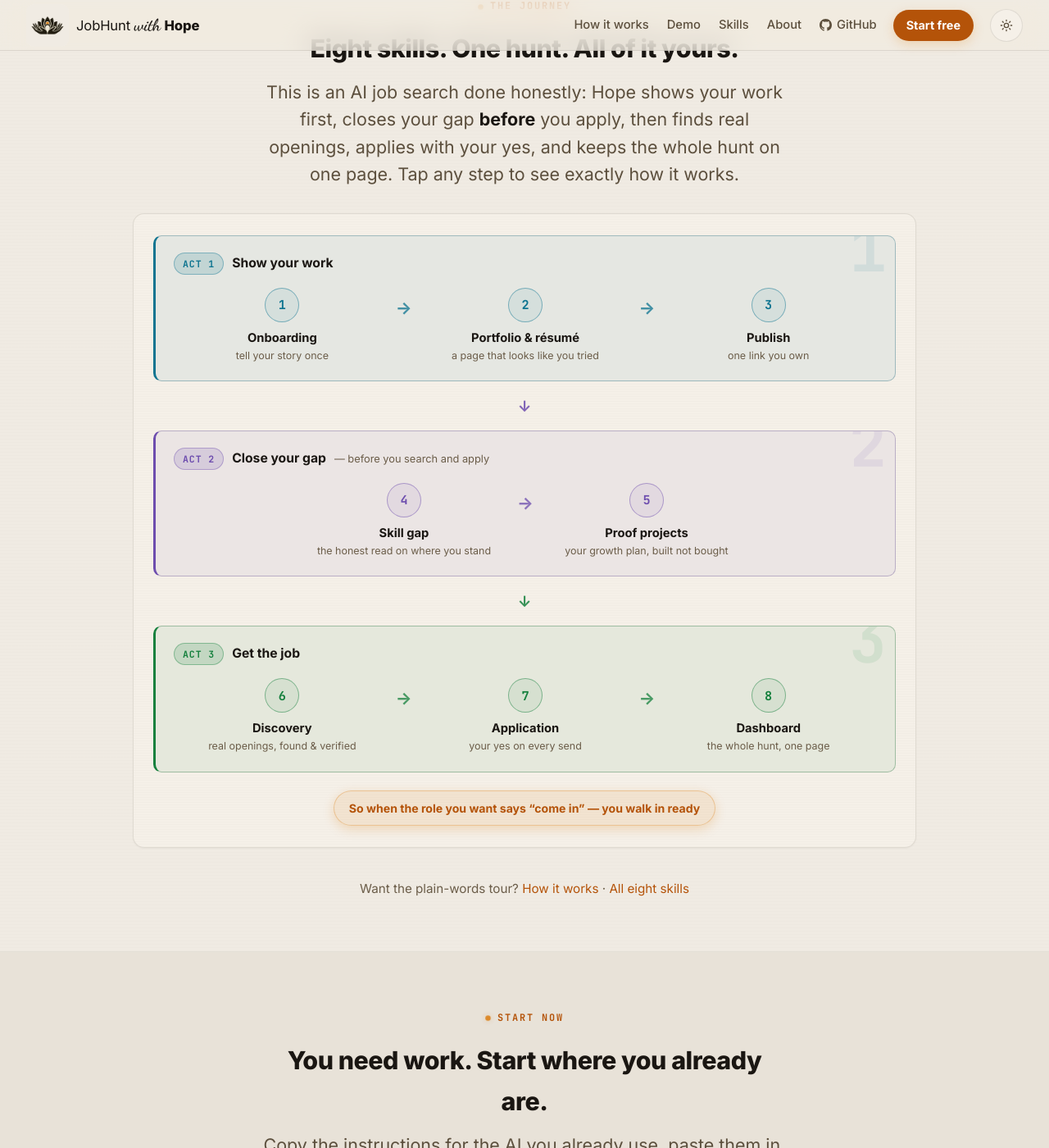
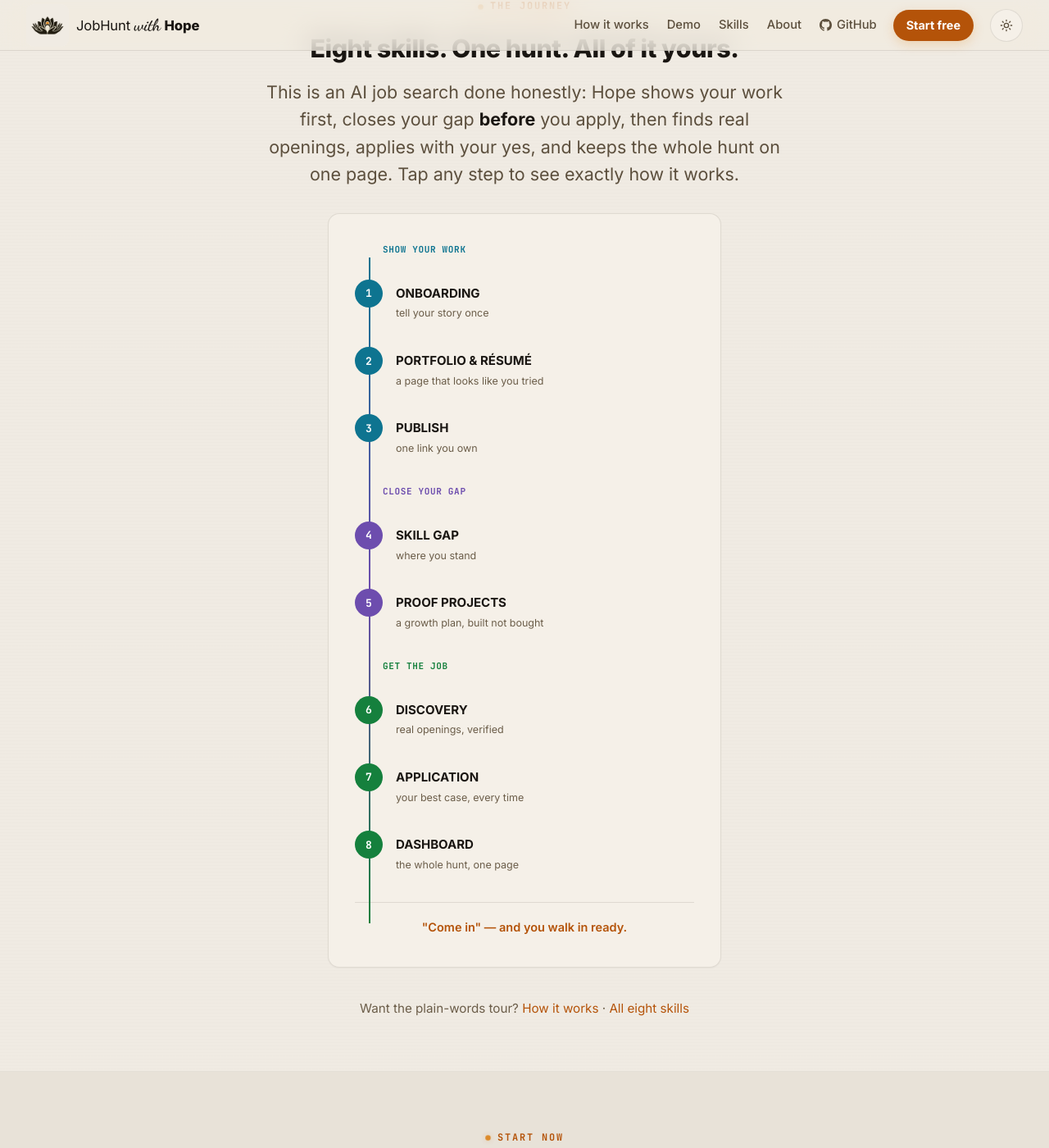
Before and after one commit to oneconsciousness/agenthope, a Jekyll site: the page built from index.html, in a window 1280 px wide and 1400 px high, scrolled down 937 px. Shown: the whole window at 82% size. Built offline with Jekyll 4.4.1, drawn with Linux system fonts in a browser that asks for light colours.

Commit message:
feat(journey): swap the three-act diagram for a vertical timeline card
Replaces the horizontal 3-row ig-journey component with a compact vertical
single-column timeline card (design supplied as-is, inline-styled, not
restyled here) — same eight skills, same three acts.

Wrapper centers the fixed 480px card in the band and caps it at max-width:
100% so it doesn't overflow narrow viewports; card chrome (background,
border, radius, shadow) added via .dv-card since the design didn't define
a container style.

Known trade-offs vs. the previous component (unchanged per direction to
ship the given design verbatim): no per-step links to /skills/<name>/, no
aria-label summary for screen readers, and text colors are hardcoded to
light-theme hex so labels go low-contrast under [data-theme="dark"].

Co-Authored-By: Claude Sonnet 5 <noreply@anthropic.com>

```diff
--- a/_includes/ig-journey.html
+++ b/_includes/ig-journey.html
@@ -1,251 +1,54 @@
-<!-- The eight-skill journey, in three acts. Self-contained (scoped styles, ig-jny-* only) so it can be dropped into any page — or a reel. -->
+<!-- The eight-skill journey, in three acts. Verbatim design — do not restyle;
+     wrapper below only centers the fixed-width card and caps it at 100% so it
+     doesn't overflow narrow viewports. -->
 <div class="ig-jny-wrap">
 <style>
-.ig-jny-wrap { margin: 1.8em 0 2.2em; }
-.ig-jny-card {
-  display: flex;
-  flex-direction: column;
-  gap: 20px;
-  background: var(--card-bg);
-  border: 1px solid var(--border);
-  border-radius: var(--radius-panel);
-  box-shadow: var(--shadow-sm);
-  padding: 26px 24px;
-  position: relative;
-  overflow: hidden;
-}
-.ig-jny-card::before {
-  content: "";
-  position: absolute;
-  inset: 0;
-  pointer-events: none;
-  background-image: repeating-linear-gradient(0deg, var(--scan-line) 0 1px, transparent 1px 3px);
-  opacity: 0.6;
-}
+.ig-jny-wrap { margin: 1.8em 0 2.2em; display: flex; justify-content: center; }
+.dv-card { background: var(--card-bg); border: 1px solid var(--border); border-radius: var(--radius-panel); box-shadow: var(--shadow-sm); max-width: 100%; }
+</style>
+<div class="dv-card" style="width: 480px; padding: 36px 32px;">
+  <div style="position: relative; padding-left: 34px; display: flex; flex-direction: column; gap: 30px;">
+    <div style="position: absolute; left: 17px; top: 17px; bottom: 17px; width: 2px; background: linear-gradient(#0E7490, #6D4DAE, #15803D);"></div>
 
-/* ─── Act rows — each act gets its own accent, its own tinted panel ───── */
-.ig-jny-act {
-  --act-accent: var(--accent);
-  position: relative;
-  z-index: 1;
-  overflow: hidden;
-  background: color-mix(in srgb, var(--act-accent) 7%, var(--card-bg));
-  border: 1px solid color-mix(in srgb, var(--act-accent) 26%, var(--border));
-  border-left: 3px solid var(--act-accent);
-  border-radius: var(--radius-card);
-  padding: 20px 22px 22px;
-}
-.ig-jny-act--1 { --act-accent: var(--cyan); }
-.ig-jny-act--2 { --act-accent: var(--violet); }
-.ig-jny-act--3 { --act-accent: var(--emerald); }
-.ig-jny-act::after {
-  content: attr(data-act-index);
-  position: absolute;
-  top: -0.28em;
-  right: 10px;
-  font-family: var(--font-mono);
-  font-size: 4.8rem;
-  font-weight: 700;
-  line-height: 1;
-  color: var(--act-accent);
-  opacity: 0.09;
-  pointer-events: none;
-  z-index: 0;
-}
+    <div style="font: 700 11px 'JetBrains Mono', monospace; letter-spacing: .06em; text-transform: uppercase; color: #0E7490; margin-left: -34px; padding-left: 34px;">Show your work</div>
+    <div style="display: flex; gap: 16px; align-items: flex-start; margin-left: -34px;">
+      <div style="position: relative; z-index: 1; width: 34px; height: 34px; border-radius: 50%; background: #0E7490; color: #fff; display: flex; align-items: center; justify-content: center; font: 700 13px 'JetBrains Mono', monospace; flex-shrink: 0;">1</div>
+      <div style="padding-top: 5px;"><div style="font-weight: 650; font-size: 15px; color: #1A1612;">ONBOARDING</div><div style="font-size: 12.5px; color: #6B5D49; margin-top: 2px;">tell your story once</div></div>
+    </div>
+    <div style="display: flex; gap: 16px; align-items: flex-start; margin-left: -34px;">
+      <div style="position: relative; z-index: 1; width: 34px; height: 34px; border-radius: 50%; background: #0E7490; color: #fff; display: flex; align-items: center; justify-content: center; font: 700 13px 'JetBrains Mono', monospace; flex-shrink: 0;">2</div>
+      <div style="padding-top: 5px;"><div style="font-weight: 650; font-size: 15px; color: #1A1612;">PORTFOLIO &amp; RÉSUMÉ</div><div style="font-size: 12.5px; color: #6B5D49; margin-top: 2px;">a page that looks like you tried</div></div>
+    </div>
+    <div style="display: flex; gap: 16px; align-items: flex-start; margin-left: -34px;">
+      <div style="position: relative; z-index: 1; width: 34px; height: 34px; border-radius: 50%; background: #0E7490; color: #fff; display: flex; align-items: center; justify-content: center; font: 700 13px 'JetBrains Mono', monospace; flex-shrink: 0;">3</div>
+      <div style="padding-top: 5px;"><div style="font-weight: 650; font-size: 15px; color: #1A1612;">PUBLISH</div><div style="font-size: 12.5px; color: #6B5D49; margin-top: 2px;">one link you own</div></div>
+    </div>
 
-.ig-jny-act-head {
-  position: relative;
-  z-index: 1;
-  display: flex;
-  align-items: baseline;
-  gap: 10px;
-  margin-bottom: 16px;
-}
-.ig-jny-act-num {
-  font-family: var(--font-mono);
-  font-size: 0.72rem;
-  font-weight: 700;
-  letter-spacing: 0.08em;
-  text-transform: uppercase;
-  color: var(--act-accent);
-  background: color-mix(in srgb, var(--act-accent) 16%, transparent);
-  border: 1px solid color-mix(in srgb, var(--act-accent) 38%, transparent);
-  border-radius: var(--radius-pill);
-  padding: 3px 10px;
-  white-space: nowrap;
-}
-.ig-jny-act-name { font-weight: 700; color: var(--text-primary); font-size: 0.98rem; }
-.ig-jny-act-when { color: var(--text-muted); font-size: 0.8rem; }
+    <div style="font: 700 11px 'JetBrains Mono', monospace; letter-spacing: .06em; text-transform: uppercase; color: #6D4DAE; margin-left: -34px; padding-left: 34px; margin-top: 4px;">Close your gap</div>
+    <div style="display: flex; gap: 16px; align-items: flex-start; margin-left: -34px;">
+      <div style="position: relative; z-index: 1; width: 34px; height: 34px; border-radius: 50%; background: #6D4DAE; color: #fff; display: flex; align-items: center; justify-content: center; font: 700 13px 'JetBrains Mono', monospace; flex-shrink: 0;">4</div>
+      <div style="padding-top: 5px;"><div style="font-weight: 650; font-size: 15px; color: #1A1612;">SKILL GAP</div><div style="font-size: 12.5px; color: #6B5D49; margin-top: 2px;">where you stand</div></div>
+    </div>
+    <div style="display: flex; gap: 16px; align-items: flex-start; margin-left: -34px;">
+      <div style="position: relative; z-index: 1; width: 34px; height: 34px; border-radius: 50%; background: #6D4DAE; color: #fff; display: flex; align-items: center; justify-content: center; font: 700 13px 'JetBrains Mono', monospace; flex-shrink: 0;">5</div>
+      <div style="padding-top: 5px;"><div style="font-weight: 650; font-size: 15px; color: #1A1612;">PROOF PROJECTS</div><div style="font-size: 12.5px; color: #6B5D49; margin-top: 2px;">a growth plan, built not bought</div></div>
+    </div>
 
-.ig-jny-row {
-  position: relative;
-  z-index: 1;
-  display: flex;
-  flex-wrap: wrap;
-  align-items: stretch;
-  justify-content: center;
-  gap: 0;
-}
-.ig-jny-act--2 .ig-jny-row { max-width: 560px; margin: 0 auto; }
-.ig-jny-step {
-  display: flex;
-  flex-direction: column;
-  align-items: center;
-  text-align: center;
-  flex: 1 1 0;
-  min-width: 118px;
-  padding: 0 10px;
-  text-decoration: none;
-}
-.ig-jny-step:hover .ig-jny-label { color: var(--act-accent); }
-.ig-jny-step:hover .ig-jny-circle {
-  box-shadow: 0 0 0 5px color-mix(in srgb, var(--act-accent) 16%, transparent);
-  transform: translateY(-1px);
-}
-.ig-jny-circle {
-  display: flex;
-  align-items: center;
-  justify-content: center;
-  width: 42px;
-  height: 42px;
-  border-radius: var(--radius-pill);
-  background: color-mix(in srgb, var(--act-accent) 14%, var(--card-bg));
-  border: 1.5px solid color-mix(in srgb, var(--act-accent) 48%, transparent);
-  color: var(--act-accent);
-  font-family: var(--font-mono);
-  font-weight: 700;
-  font-size: 0.95rem;
-  margin-bottom: 10px;
-  flex-shrink: 0;
-  transition: box-shadow 0.16s, transform 0.16s;
-}
-.ig-jny-label { font-weight: 650; color: var(--text-primary); font-size: 0.92rem; line-height: 1.3; transition: color 0.16s; }
-.ig-jny-sub { color: var(--text-muted); font-size: 0.78rem; margin-top: 4px; line-height: 1.3; }
+    <div style="font: 700 11px 'JetBrains Mono', monospace; letter-spacing: .06em; text-transform: uppercase; color: #15803D; margin-left: -34px; padding-left: 34px; margin-top: 4px;">Get the job</div>
+    <div style="display: flex; gap: 16px; align-items: flex-start; margin-left: -34px;">
+      <div style="position: relative; z-index: 1; width: 34px; height: 34px; border-radius: 50%; background: #15803D; color: #fff; display: flex; align-items: center; justify-content: center; font: 700 13px 'JetBrains Mono', monospace; flex-shrink: 0;">6</div>
+      <div style="padding-top: 5px;"><div style="font-weight: 650; font-size: 15px; color: #1A1612;">DISCOVERY</div><div style="font-size: 12.5px; color: #6B5D49; margin-top: 2px;">real openings, verified</div></div>
+    </div>
+    <div style="display: flex; gap: 16px; align-items: flex-start; margin-left: -34px;">
+      <div style="position: relative; z-index: 1; width: 34px; height: 34px; border-radius: 50%; background: #15803D; color: #fff; display: flex; align-items: center; justify-content: center; font: 700 13px 'JetBrains Mono', monospace; flex-shrink: 0;">7</div>
+      <div style="padding-top: 5px;"><div style="font-weight: 650; font-size: 15px; color: #1A1612;">APPLICATION</div><div style="font-size: 12.5px; color: #6B5D49; margin-top: 2px;">your best case, every time</div></div>
+    </div>
+    <div style="display: flex; gap: 16px; align-items: flex-start; margin-left: -34px;">
+      <div style="position: relative; z-index: 1; width: 34px; height: 34px; border-radius: 50%; background: #15803D; color: #fff; display: flex; align-items: center; justify-content: center; font: 700 13px 'JetBrains Mono', monospace; flex-shrink: 0;">8</div>
+      <div style="padding-top: 5px;"><div style="font-weight: 650; font-size: 15px; color: #1A1612;">DASHBOARD</div><div style="font-size: 12.5px; color: #6B5D49; margin-top: 2px;">the whole hunt, one page</div></div>
+    </div>
 
-.ig-jny-connector {
-  align-self: flex-start;
-  flex: 0 0 32px;
-  margin-top: 8px;
-  display: flex;
-  align-items: center;
-  justify-content: center;
-  color: var(--act-accent);
-  font-size: 1.3rem;
-  font-weight: 700;
-  opacity: 0.75;
-}
-.ig-jny-connector::after { content: "\2192"; }
-
-.ig-jny-drop {
-  position: relative;
-  z-index: 1;
-  align-self: center;
-  display: flex;
-  align-items: center;
-  justify-content: center;
-  height: 20px;
-  font-size: 1.15rem;
-  font-weight: 700;
-  opacity: 0.85;
-}
-.ig-jny-drop::after { content: "\2193"; }
-.ig-jny-drop--to-2 { color: var(--violet); }
-.ig-jny-drop--to-3 { color: var(--emerald); }
-
-.ig-jny-outcome {
-  position: relative;
-  z-index: 1;
-  display: flex;
-  justify-content: center;
-  margin-top: 2px;
-}
-.ig-jny-chip {
-  display: inline-flex;
-  align-items: center;
-  gap: 8px;
-  background: var(--accent-bg);
-  border: 1px solid var(--accent-edge);
-  color: var(--accent-text);
-  font-weight: 700;
-  font-size: 0.88rem;
-  padding: 9px 18px;
-  border-radius: var(--radius-pill);
-  box-shadow: var(--accent-glow);
-}
-@media (max-width: 640px) {
-  .ig-jny-card { padding: 22px 18px; gap: 16px; }
-  .ig-jny-act { padding: 16px 16px 18px; }
-  .ig-jny-act::after { font-size: 3rem; opacity: 0.07; }
-  .ig-jny-row { flex-direction: column; }
-  .ig-jny-step { min-width: 0; padding: 10px 0; }
-  .ig-jny-connector { align-self: center; margin: 0; transform: rotate(90deg); flex: 0 0 auto; }
-}
-</style>
-<div class="ig-jny-card" aria-label="The eight Hope skills in three acts. Act one, show your work: onboarding, portfolio, publish. Act two, close your gap before you apply: skill gap, proof projects. Act three, get the job: discovery, application, dashboard. Outcome: you walk in ready.">
-  <div class="ig-jny-act ig-jny-act--1" data-act-index="1">
-    <div class="ig-jny-act-head"><span class="ig-jny-act-num">Act 1</span><span class="ig-jny-act-name">Show your work</span></div>
-    <div class="ig-jny-row">
-      <a class="ig-jny-step" href="{{ '/skills/onboarding/' | relative_url }}">
-        <span class="ig-jny-circle">1</span>
-        <span class="ig-jny-label">Onboarding</span>
-        <span class="ig-jny-sub">tell your story once</span>
-      </a>
-      <div class="ig-jny-connector"></div>
-      <a class="ig-jny-step" href="{{ '/skills/portfolio/' | relative_url }}">
-        <span class="ig-jny-circle">2</span>
-        <span class="ig-jny-label">Portfolio &amp; résumé</span>
-        <span class="ig-jny-sub">a page that looks like you tried</span>
-      </a>
-      <div class="ig-jny-connector"></div>
-      <a class="ig-jny-step" href="{{ '/skills/publish/' | relative_url }}">
-        <span class="ig-jny-circle">3</span>
-        <span class="ig-jny-label">Publish</span>
-        <span class="ig-jny-sub">one link you own</span>
-      </a>
-    </div>
-  </div>
-  <div class="ig-jny-drop ig-jny-drop--to-2" aria-hidden="true"></div>
-  <div class="ig-jny-act ig-jny-act--2" data-act-index="2">
-    <div class="ig-jny-act-head"><span class="ig-jny-act-num">Act 2</span><span class="ig-jny-act-name">Close your gap</span><span class="ig-jny-act-when">— before you search and apply</span></div>
-    <div class="ig-jny-row">
-      <a class="ig-jny-step" href="{{ '/skills/skill-gap/' | relative_url }}">
-        <span class="ig-jny-circle">4</span>
-        <span class="ig-jny-label">Skill gap</span>
-        <span class="ig-jny-sub">the honest read on where you stand</span>
-      </a>
-      <div class="ig-jny-connector"></div>
-      <a class="ig-jny-step" href="{{ '/skills/proof-projects/' | relative_url }}">
-        <span class="ig-jny-circle">5</span>
-        <span class="ig-jny-label">Proof projects</span>
-        <span class="ig-jny-sub">your growth plan, built not bought</span>
-      </a>
-    </div>
-  </div>
-  <div class="ig-jny-drop ig-jny-drop--to-3" aria-hidden="true"></div>
-  <div class="ig-jny-act ig-jny-act--3" data-act-index="3">
-    <div class="ig-jny-act-head"><span class="ig-jny-act-num">Act 3</span><span class="ig-jny-act-name">Get the job</span></div>
-    <div class="ig-jny-row">
-      <a class="ig-jny-step" href="{{ '/skills/discovery/' | relative_url }}">
-        <span class="ig-jny-circle">6</span>
-        <span class="ig-jny-label">Discovery</span>
-        <span class="ig-jny-sub">real openings, found &amp; verified</span>
-      </a>
-      <div class="ig-jny-connector"></div>
-      <a class="ig-jny-step" href="{{ '/skills/application/' | relative_url }}">
-        <span class="ig-jny-circle">7</span>
-        <span class="ig-jny-label">Application</span>
-        <span class="ig-jny-sub">your yes on every send</span>
-      </a>
-      <div class="ig-jny-connector"></div>
-      <a class="ig-jny-step" href="{{ '/skills/dashboard/' | relative_url }}">
-        <span class="ig-jny-circle">8</span>
-        <span class="ig-jny-label">Dashboard</span>
-        <span class="ig-jny-sub">the whole hunt, one page</span>
-      </a>
-    </div>
-  </div>
-  <div class="ig-jny-outcome">
-    <span class="ig-jny-chip">So when the role you want says “come in” — you walk in ready</span>
+    <div style="margin-left: -34px; margin-top: 4px; padding-top: 18px; border-top: 1px solid rgba(31,22,14,0.10); text-align: center; font-weight: 600; color: #B45309; font-size: 14.5px;">"Come in" — and you walk in ready.</div>
   </div>
 </div>
 </div>
```
